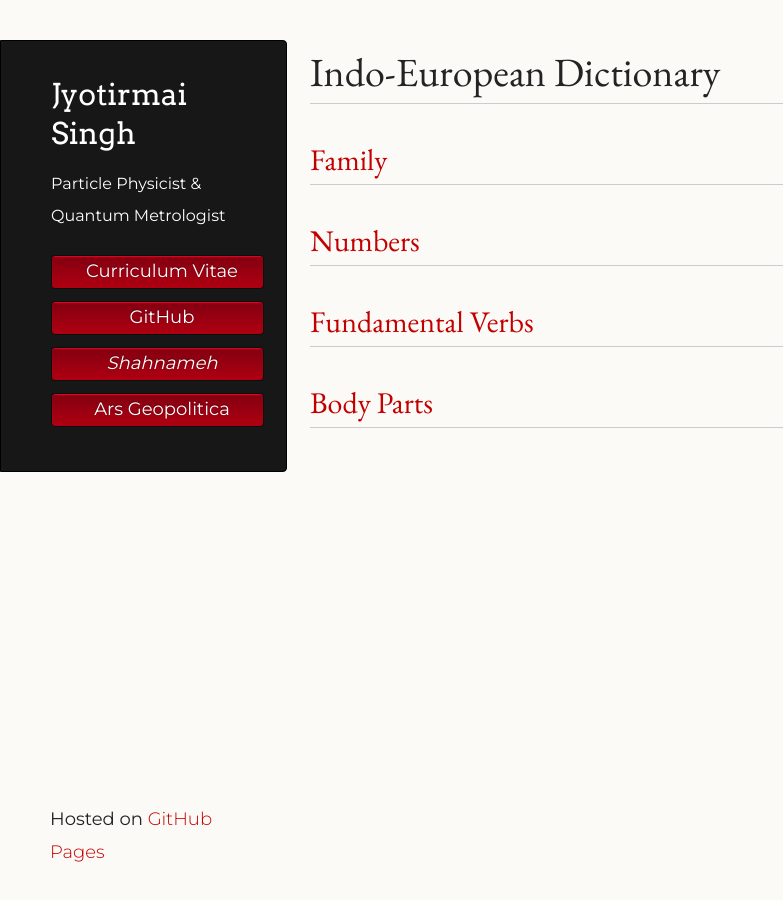
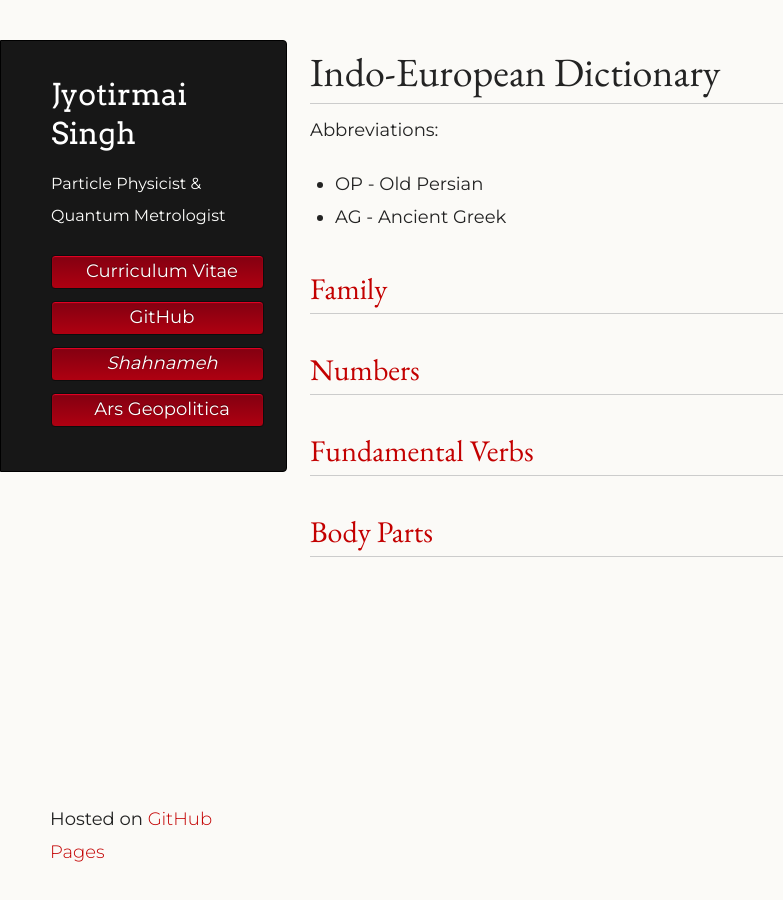
Before and after one commit to joe-singh/joe-singh.github.io, a Jekyll site: the page built from pie.md, in a window 1280 px wide. Shown: the whole page, without its empty margins (0-783 px from the left). Built offline with Jekyll 4.4.1, drawn with Linux system fonts in a browser that asks for light colours; some web fonts are replaced.

Commit message:
add some labels

```diff
--- a/pie.md
+++ b/pie.md
@@ -11,6 +11,11 @@ There should be whitespace between paragraphs.
 There should be whitespace between paragraphs. We recommend including a README, or a file with information about your project.
 --->
 # Indo-European Dictionary
+
+Abbreviations:
+
+* OP - Old Persian
+* AG - Ancient Greek
 
 <h2><a href='./dictionary/kinship/title.html'>Family</a></h2>
 <h2><a href='./dictionary/numbers/title.html'>Numbers</a></h2>
```
